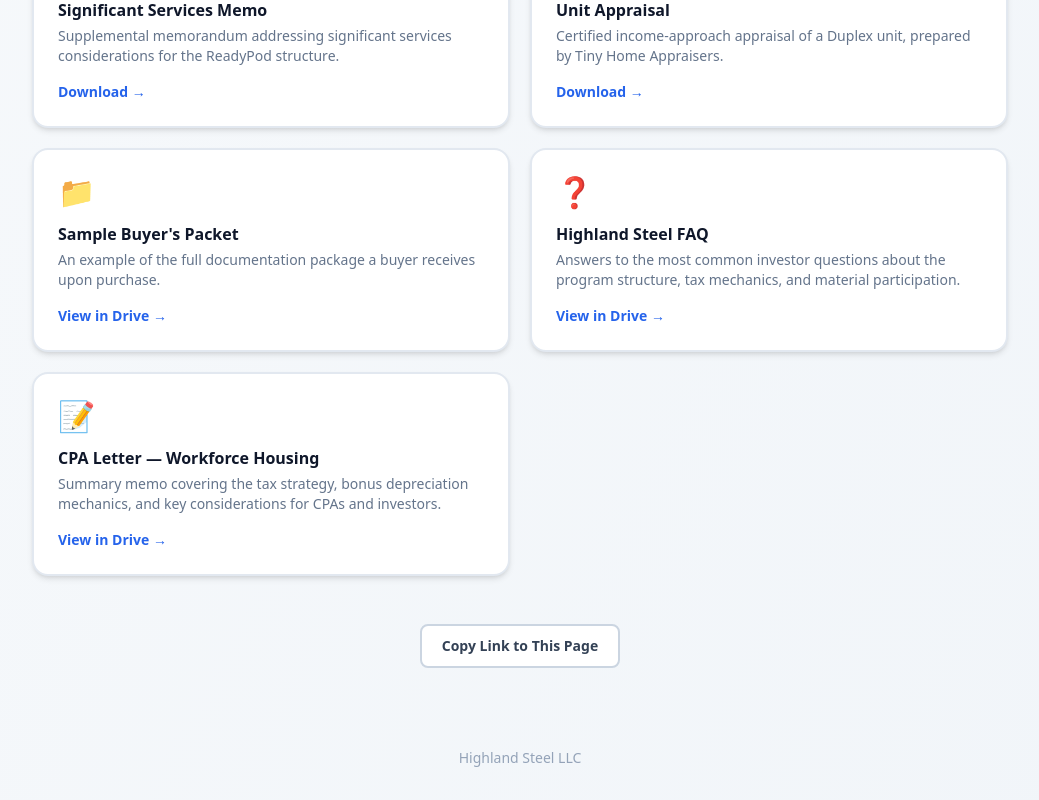
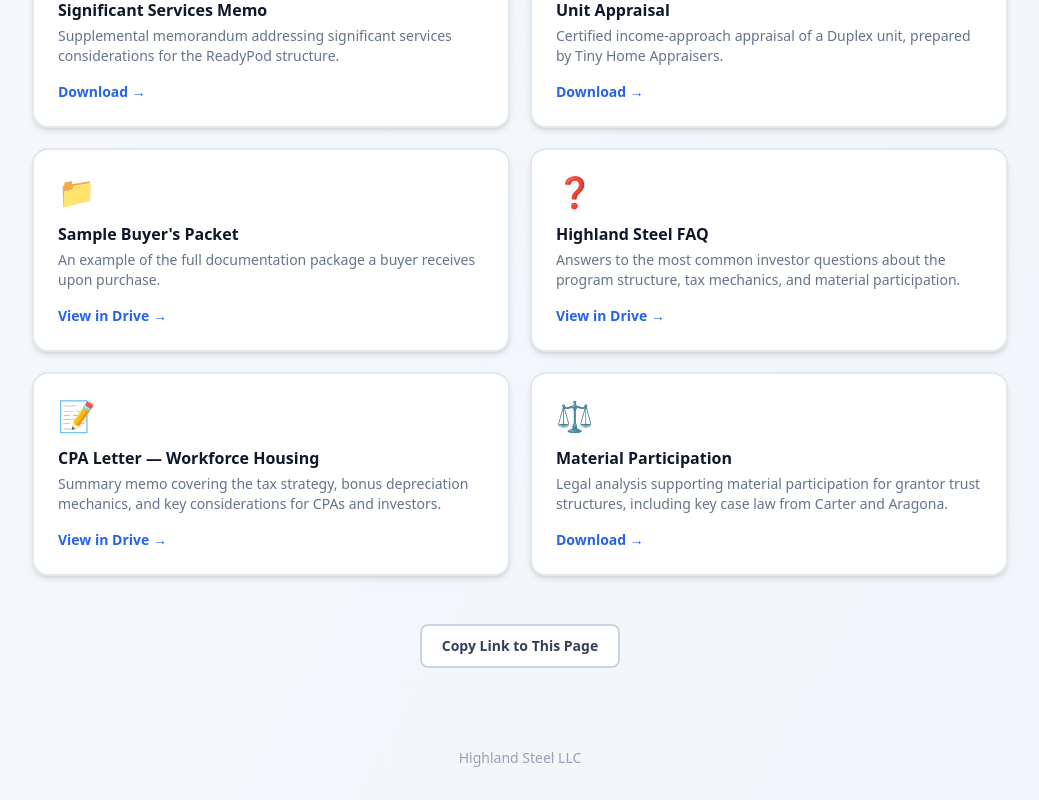
Before and after one commit to MoistQuackers/highland-steel-growth-circle-resources, a React (Vite) app: page / in a window 1280 px wide. Shown: the part 1604-2404 px from the top of the page, without its empty margins (120-1159 px from the left). Built offline with nearby package versions, Linux system fonts and the light colour scheme.

Commit message:
Add Material Participation (WFH) and White Paper (Heavy Machinery)

```diff
--- a/src/ResourcesPage.jsx
+++ b/src/ResourcesPage.jsx
@@ -60,6 +60,12 @@ const WFH_RESOURCES = [
     icon: '📝',
     external: true,
   },
+  {
+    title: 'Material Participation',
+    description: 'Legal analysis supporting material participation for grantor trust structures, including key case law from Carter and Aragona.',
+    href: publicUrl('Material_Participation.pdf'),
+    icon: '⚖️',
+  },
 ];
 
 const HM_RESOURCES = [
@@ -80,6 +86,12 @@ const HM_RESOURCES = [
     description: 'Legal opinion addressing the tax treatment of the Heavy Machinery investment structure.',
     href: publicUrl('Heavy_Equipment_Opinion_Letter.pdf'),
     icon: '⚖️',
+  },
+  {
+    title: 'Tax White Paper',
+    description: 'Detailed analysis of accelerated depreciation strategies and excess business loss framework for heavy machinery investments under the OBBBA.',
+    href: publicUrl('Heavy_Machinery_White_Paper.pdf'),
+    icon: '📄',
   },
 ];
 
```
